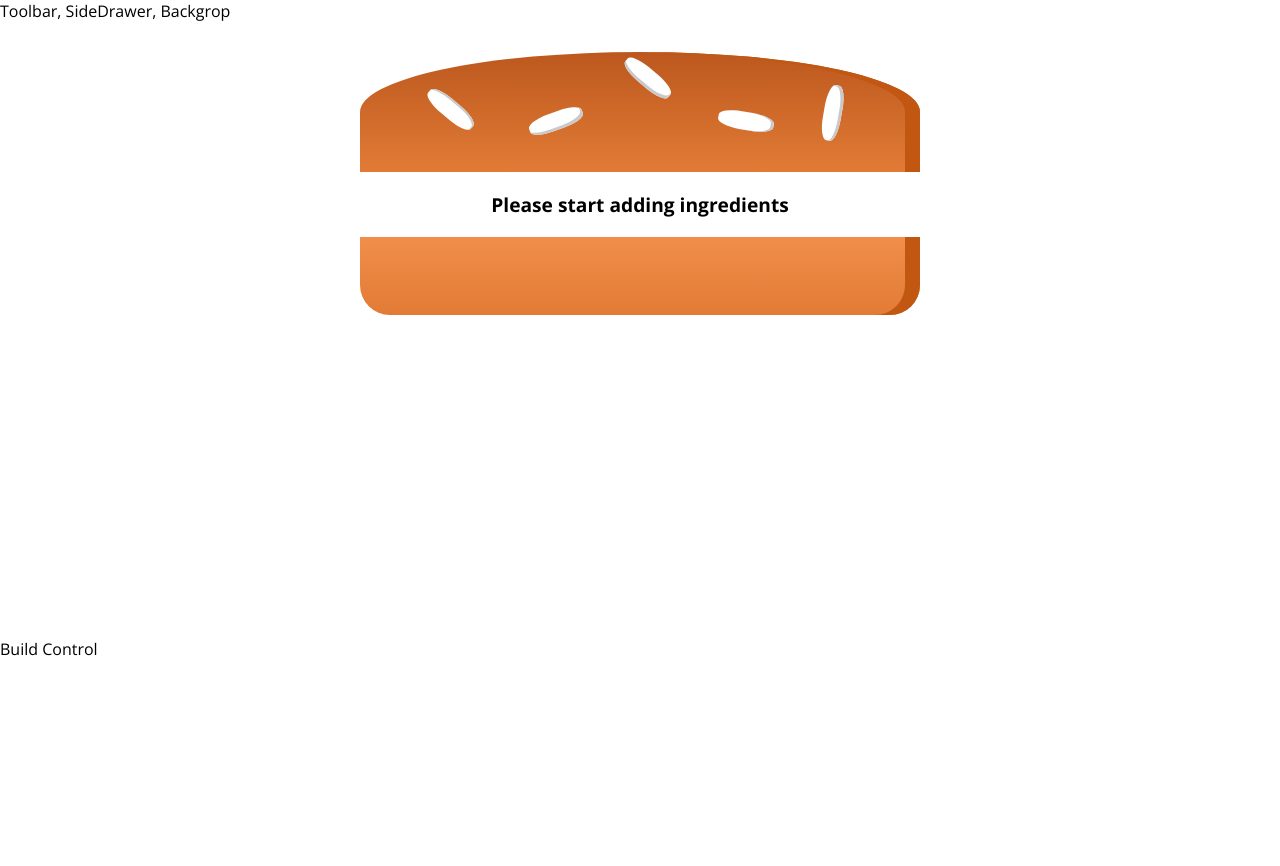
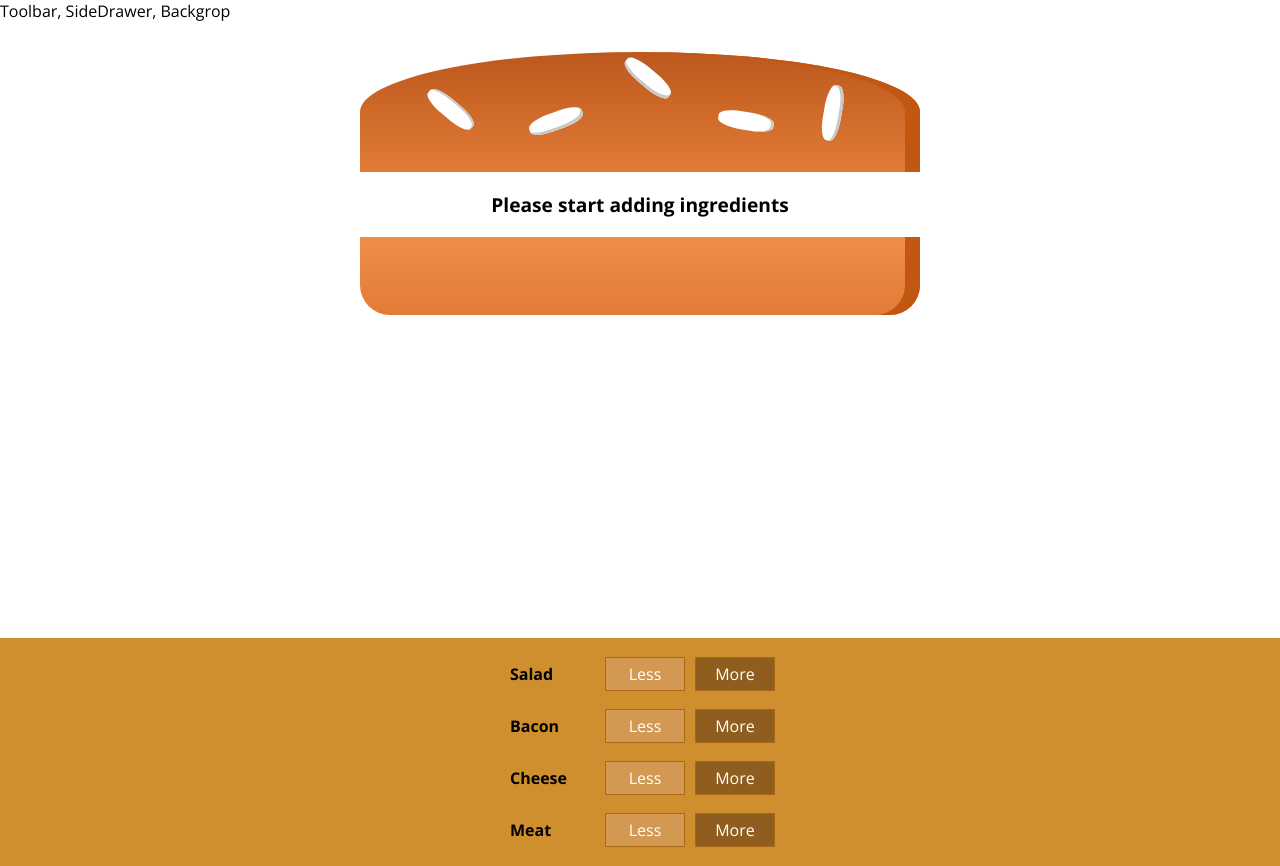
Before and after one commit to dusan011/Burger-app, a React (Create React App) app: page / in a window 1280 px wide. Before the commit the page ends 800 px from the top, so only its background shows below. Built offline with nearby package versions, Linux system fonts and the light colour scheme.

Commit message:
rendered build control inside burger builder

```diff
--- a/src/containers/BurgerBuilder/BurgerBuilder.jsx
+++ b/src/containers/BurgerBuilder/BurgerBuilder.jsx
@@ -2,6 +2,7 @@
 import Aux from "../../hoc/Aux";
 
 import Burger from "../../components/Burger/Burger";
+import BuildControls from "../../components/Burger/BuildControls/BuildControls";
 
 class BurgerBuilder extends Component {
   state = {
@@ -16,7 +17,7 @@
     return (
       <Aux>
         <Burger ingredients={this.state.ingredients} />
-        <div>Build Control</div>
+        <BuildControls />
       </Aux>
     );
   }
```
